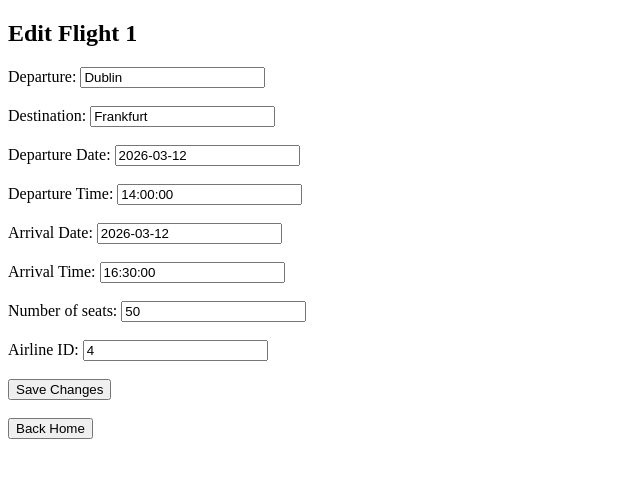
After one commit to heidimusoke/Team_Project, a Flask app: page /editFlight/1 in a window 1280 px wide. The commit adds this page. Shown: the top 478 px of the page, without its empty margins (0-640 px from the left). Run offline with Flask 3, Linux system fonts and the light colour scheme; data comes from the database, SQL or seed files in the repository.

Commit message:
restored the deleted code and created edit html

```diff
--- a/project/app.py
+++ b/project/app.py
@@ -1,5 +1,6 @@
 from flask import Flask, render_template, request, redirect, url_for
 import sqlite3
+from flask import jsonify
 #Important notes if conflused
 # app.route is the way to webpages which i put in templates folder as flask only reads templates (got an error so changed it to templates)
 #so far add is a work in progress show is there and search too will try booking soon
@@ -83,6 +84,109 @@ def searchFlights():
 
     return render_template("searchFlights.html", flights=flights)
 
+#edit flight
+@app.route("/editFlight/<int:flightID>", methods=["GET", "POST"])
+def editFlight(flightID):
+    conn = getDbConnection()
+    f = conn.execute("SELECT * FROM Flight WHERE flightNumber =?", (flightID,)).fetchone()
+    if f is None:
+        conn.close()
+        return """
+<script>
+    alert('Flight ID does not exist');
+    window.history.back();
+</script>
+"""
+
+
+    if request.method == "POST":
+        dept = request.form["Departure"]
+        dest = request.form["Destination"]
+        deptDate = request.form["Departure Date"]
+        deptTime = request.form["Departure Time"]
+        arrDate = request.form["Arrival Date"]
+        arrTime = request.form["Arrival Time"]
+        numSeats = request.form["Number of seats"]
+        airlineID = request.form["Airline ID"]
+
+        conn.execute("""UPDATE Flight
+                     SET departure = ?, destination = ?, departureDate = ?, departureTime = ?, arrivalDate = ?, arrivalTime = ?, numberSeats =?, airlineID = ?  WHERE flightNumber = ?""", (dept, dest, deptDate, deptTime, arrDate, arrTime, numSeats, airlineID, flightID))
+        conn.commit()
+        conn.close()
+        return redirect(f"/showFlights")
+
+
+
+    # GET REQUEST FOR THE FORM
+    flight = conn.execute("SELECT * FROM Flight WHERE flightNumber =?", (flightID,)).fetchone()
+    conn.close()
+    return render_template("editFlight.html", flight=flight)
+
+#delete flight
+@app.route("/deleteFlight/<int:flightID>", methods = ["POST"])
+def removeFlight(flightID):
+    conn = getDbConnection()
+    conn.close()
+
+#################################################
+#Booking
+#################################################
+@app.route("/addBooking")
+def addBooking():
+    conn=getDbConnection()
+    conn.close()
+
+@app.route("/showBooking/<int:bookingID>", methods = ["GET"])
+def showBooking(bookingID):
+    conn = getDbConnection()
+    conn.close()
+    return render_template("showBooking.html", booking = booking)
+
+@app.route("/editBooking/<int:bookingID>", methods=["GET", "POST"])
+def editBooking(bookingID):
+    conn = getDbConnection()
+
+    if request.method == "POST":
+        cardName = request.form["Credit Card Name"]
+        cardNum = request.form["Credit Card Number"]
+        cardCVV = request.form["CVV"]
+        cardExpiry = request.form["Expiry"]
+
+        conn.execute("""UPDATE Booking
+                     SET creditCardName = ?, creditCardNumber = ?, creditCardCvv = ?, creditCardExpiry = ? WHERE bookingID = ?""", (cardName, cardNum, cardCVV, cardExpiry))
+        conn.commit()
+        conn.close()
+        return redirect("/showBooking/{bookingID}")
+
+    # GET REQUEST FOR THE FORM
+    booking = conn.execute("SELECT * FROM Booking WHERE bookingID =?", (bookingID,)).fetchone()
+    conn.close()
+    return render_template("editBooking.html", booking=booking)
+
+@app.route("/deleteBooking/<int:bookingID>", methods = ["POST"])
+def deleteBooking(bookingID):
+    conn = getDbConnection()
+    conn.close()
+
+#############################################
+#Airline
+#############################################
+
+
+#############################################
+#Admin
+#############################################
+
+
+#############################################
+#Customer
+##############################################
+
+
+#############################################
+#Seat
+#############################################
+
 
 if __name__ == "__main__":
     app.run(debug=True)
--- a/project/templates/addFlight.html
+++ b/project/templates/addFlight.html
@@ -3,7 +3,7 @@
 <head>
     <meta charset="UTF-8">
     <meta name="viewport" content="width=device-width, initial-scale=1.0">
-    <title>Edit Flights</title>
+    <title>Add Flights</title>
 </head>
 <body>
     <h2> Add new flights</h2>
--- /dev/null
+++ b/project/templates/editFlight.html
@@ -0,0 +1,48 @@
+<!DOCTYPE html>
+<html lang="en">
+<head>
+    <meta charset="UTF-8">
+    <meta name="viewport" content="width=device-width, initial-scale=1.0">
+    <title>Edit Flight</title>
+</head>
+<body>
+
+    <h2>Edit Flight {{ flight['flightNumber'] }}</h2>
+
+    <form method="POST">
+
+        <!-- Hidden ID so Flask knows which flight to update -->
+        <input type="hidden" name="flightID" value="{{ flight['flightNumber'] }}">
+
+        Departure:
+        <input type="text" name="Departure" value="{{ flight['departure'] }}" required><br><br>
+
+        Destination:
+        <input type="text" name="Destination" value="{{ flight['destination'] }}" required><br><br>
+
+        Departure Date:
+        <input type="text" name="Departure Date" value="{{ flight['departureDate'] }}" required><br><br>
+
+        Departure Time:
+        <input type="text" name="Departure Time" value="{{ flight['departureTime'] }}" required><br><br>
+
+        Arrival Date:
+        <input type="text" name="Arrival Date" value="{{ flight['arrivalDate'] }}" required><br><br>
+
+        Arrival Time:
+        <input type="text" name="Arrival Time" value="{{ flight['arrivalTime'] }}" required><br><br>
+
+        Number of seats:
+        <input type="text" name="Number of seats" value="{{ flight['numberSeats'] }}" required><br><br>
+
+        Airline ID:
+        <input type="text" name="Airline ID" value="{{ flight['airlineID'] }}" required><br><br>
+
+        <button type="submit">Save Changes</button>
+    </form>
+
+    <br>
+    <button onclick="location.href='/'">Back Home</button>
+
+</body>
+</html>
```
Also changed, not shown: project/templates/home.html (+8 -1 lines).
